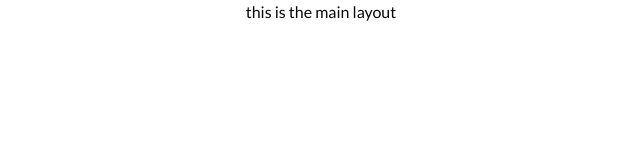
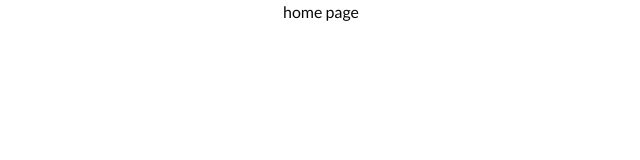
Before and after one commit to oscarMolina1523/ItemStore, a React (Vite) app: page /home in a window 1280 px wide. Shown: the top 160 px of the page, without its empty margins (319-959 px from the left). Built offline with nearby package versions, Linux system fonts and the light colour scheme.

Commit message:
adding the router outlet in layotus for control the pages

```diff
--- a/src/features/layouts/AuthLayout.tsx
+++ b/src/features/layouts/AuthLayout.tsx
@@ -1,8 +1,11 @@
 import React from "react";
+import { Outlet } from "react-router-dom";
 
 const AuthLayout: React.FC = () => {
   return (
-    <div className="div">this is the auth layout</div>
+    <>
+      <Outlet />
+    </>
   );
 }
 
--- a/src/features/layouts/MainLayout.tsx
+++ b/src/features/layouts/MainLayout.tsx
@@ -1,8 +1,11 @@
 import React from "react";
+import { Outlet } from "react-router-dom";
 
 const MainLayout: React.FC = () => {
   return (
-    <div className="div">this is the main layout</div>
+    <>
+      <Outlet />
+    </>
   );
 }
 
```
